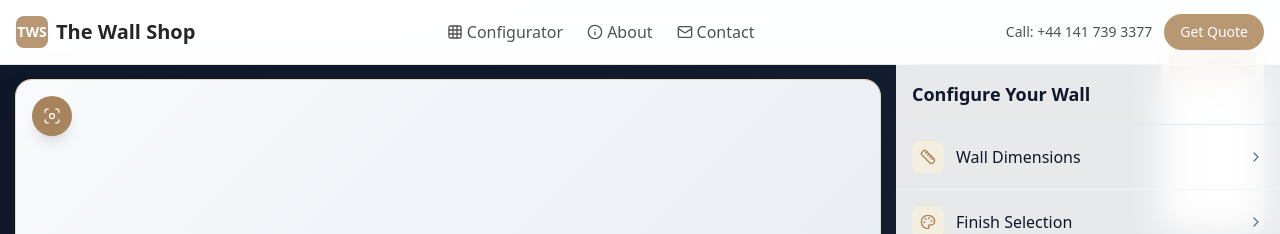
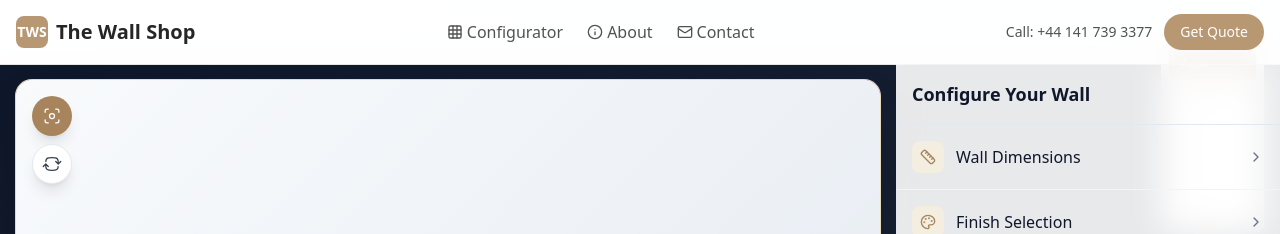
Before and after one commit to taxtek-uk/builder, a React (Vite) app: page / in a window 1280 px wide. Shown: the top 234 px of the page. Built offline with nearby package versions, Linux system fonts and the light colour scheme; no server answers.

Commit message:
Add scene switcher button under viewfinder icon
cgen-8e88c2228f914ea3876a03915814590e

```diff
--- a/client/components/WallConfigurator.tsx
+++ b/client/components/WallConfigurator.tsx
@@ -114,8 +114,9 @@ export function WallConfigurator() {
             />
           </Canvas>
 
-          {/* Dimensions Toggle Button */}
-          <div className="absolute top-4 left-4 z-40">
+          {/* Control Buttons */}
+          <div className="absolute top-4 left-4 z-40 flex flex-col space-y-2">
+            {/* Dimensions Toggle Button */}
             <button
               onClick={() => setShowDimensions(!showDimensions)}
               className={`w-10 h-10 rounded-full transition-colors ${
@@ -127,6 +128,17 @@ export function WallConfigurator() {
             >
               <svg className="w-5 h-5 text-white" fill="none" viewBox="0 0 24 24" strokeWidth="1.5" stroke="currentColor">
                 <path strokeLinecap="round" strokeLinejoin="round" d="M7.5 3.75H6A2.25 2.25 0 0 0 3.75 6v1.5M16.5 3.75H18A2.25 2.25 0 0 1 20.25 6v1.5m0 9V18A2.25 2.25 0 0 1 18 20.25h-1.5m-9 0H6A2.25 2.25 0 0 1 3.75 18v-1.5M15 12a3 3 0 1 1-6 0 3 3 0 0 1 6 0Z" />
+              </svg>
+            </button>
+
+            {/* Scene Switcher Button */}
+            <button
+              onClick={cycleScene}
+              className="w-10 h-10 rounded-full bg-white hover:bg-gray-50 text-gray-700 flex items-center justify-center shadow-lg transition-colors border border-gray-200"
+              title={`Switch Scene (Current: ${getSceneName()})`}
+            >
+              <svg className="w-5 h-5" fill="none" viewBox="0 0 24 24" strokeWidth="1.5" stroke="currentColor">
+                <path strokeLinecap="round" strokeLinejoin="round" d="M19.5 12c0-1.232-.046-2.453-.138-3.662a4.006 4.006 0 0 0-3.7-3.7 48.678 48.678 0 0 0-7.324 0 4.006 4.006 0 0 0-3.7 3.7c-.017.22-.032.441-.046.662M19.5 12l3-3m-3 3-3-3m-12 3c0 1.232.046 2.453.138 3.662a4.006 4.006 0 0 0 3.7 3.7 48.656 48.656 0 0 0 7.324 0 4.006 4.006 0 0 0 3.7-3.7c.017-.22.032-.441.046-.662M4.5 12l3 3m-3-3-3 3" />
               </svg>
             </button>
           </div>
```
